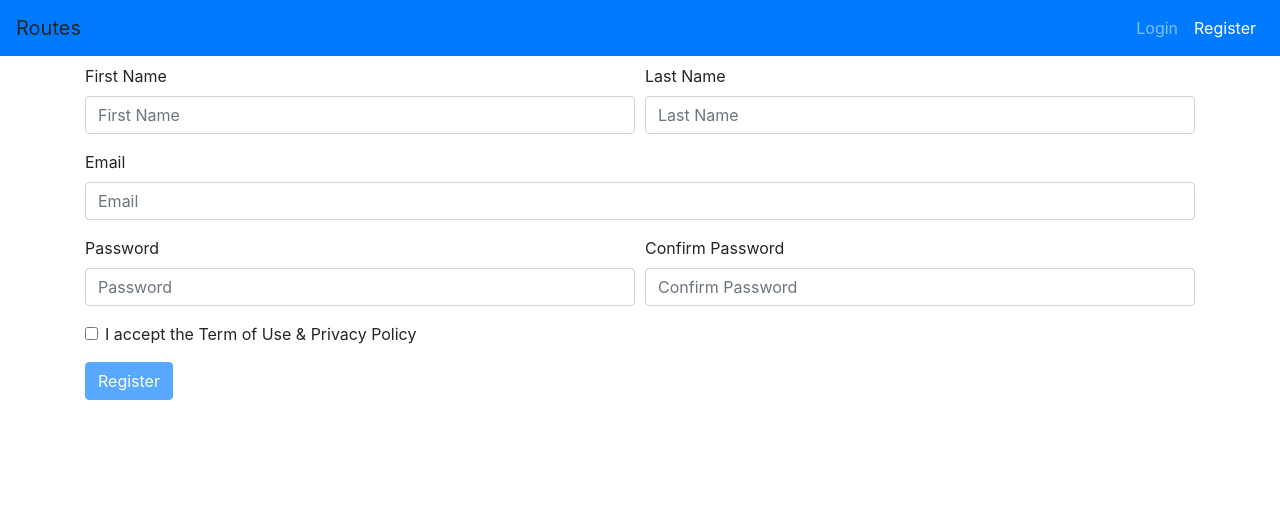
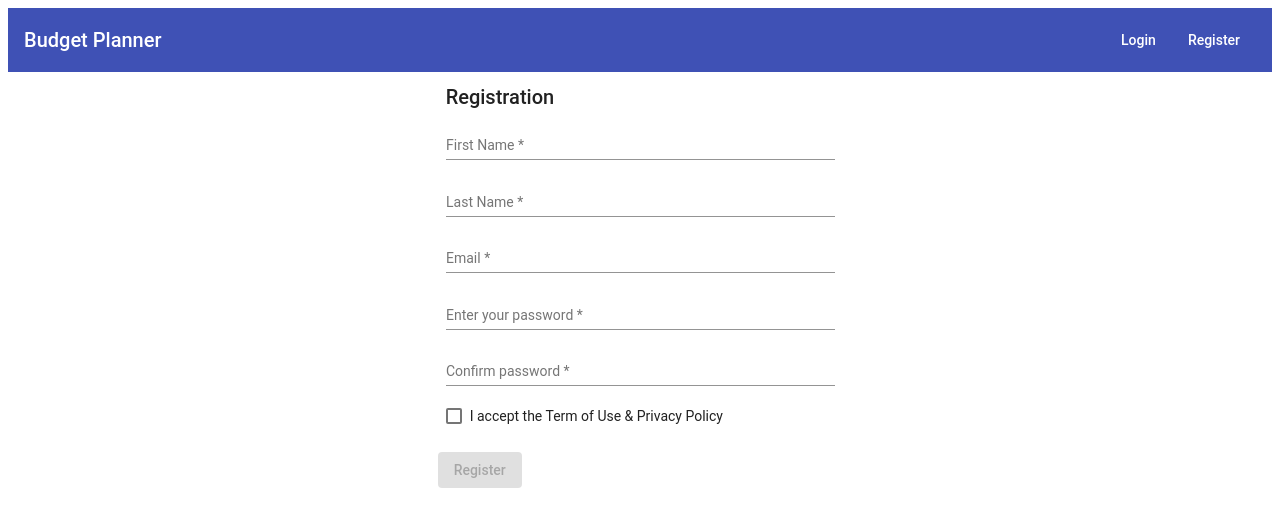
Before and after one commit to 06terlan/BudgetManager2, an Angular app in the folder App/: page /register in a window 1280 px wide. Shown: the top 526 px of the page. Built offline with nearby package versions, Linux system fonts and the light colour scheme.

Commit message:
angular material

```diff
--- a/App/package.json
+++ b/App/package.json
@@ -11,15 +11,18 @@
   },
   "private": true,
   "dependencies": {
-    "@angular/animations": "~7.1.0",
+    "@angular/animations": "^7.1.3",
+    "@angular/cdk": "^7.1.1",
     "@angular/common": "~7.1.0",
     "@angular/compiler": "~7.1.0",
     "@angular/core": "~7.1.0",
     "@angular/forms": "~7.1.0",
+    "@angular/material": "^7.1.1",
     "@angular/platform-browser": "~7.1.0",
     "@angular/platform-browser-dynamic": "~7.1.0",
     "@angular/router": "~7.1.0",
     "core-js": "^2.5.4",
+    "hammerjs": "^2.0.8",
     "rxjs": "~6.3.3",
     "tslib": "^1.9.0",
     "zone.js": "~0.8.26"
--- a/App/src/app/app.component.html
+++ b/App/src/app/app.component.html
@@ -1,20 +1,11 @@
-<nav class="navbar-expand-lg navbar navbar-dark bg-primary">
-  	<a class="navbar-brand">Routes</a>
-  	<button class="navbar-toggler" type="button" data-toggle="collapse" data-target="#navbarNavAltMarkup" aria-controls="navbarNavAltMarkup" aria-expanded="false" aria-label="Toggle navigation">
-    	<span class="navbar-toggler-icon"></span>
-  	</button>
-  	<div class="collapse navbar-collapse" id="navbarNavAltMarkup">
-    	<div class="navbar-nav mr-auto">
-      		<a class="nav-item nav-link" *ngIf="idLoggedIn()" href="#" [routerLink]="['protected']" routerLinkActive="active">Protected</a>
+<mat-toolbar color="primary">
+	<mat-toolbar-row>
+		<span>Budget Planner</span>
+		<span class="menu-spacer"></span>
+		<button mat-button [routerLink]="['login']">Login</button>
+		<button mat-button [routerLink]="['register']">Register</button>
+	</mat-toolbar-row>
+  </mat-toolbar>
 
-    	</div>
-    	<div class="navbar-nav">
-    		<a class="nav-item nav-link" *ngIf="!idLoggedIn()" href="#" [routerLink]="['login']" routerLinkActive="active">Login</a>
-      		<a class="nav-item nav-link" *ngIf="!idLoggedIn()" href="#" [routerLink]="['register']" routerLinkActive="active">Register</a>
-      		<a class="nav-item nav-link" *ngIf="idLoggedIn()" (click)="logout()" href="#" [routerLink]="['logout']" routerLinkActive="active">Logout</a>
-    	</div>
-  	</div>
-</nav>
-<div class="container pt-2">
-  <router-outlet></router-outlet>
-</div>
+
+<router-outlet></router-outlet>
--- a/App/src/app/components/login.component.html
+++ b/App/src/app/components/login.component.html
@@ -1,22 +1,27 @@
 <form [formGroup]="loginForm" (ngSubmit)="onSubmit()">
-  <div class="form-row">
-    <div class="form-group col-md-6">
-      <label>Email</label>
-      <input type="email" class="form-control" placeholder="Email" formControlName="email">
-      <div class="invalid-feedback">
-        Please provide a valid Email.
-      </div>
-    </div>
-    <div class="form-group col-md-6">
-      <label>Password</label>
-      <input type="password" class="form-control" placeholder="Password" formControlName="password">
-      <div class="invalid-feedback">
-        Please provide a valid Password.
-      </div>
-    </div>
-  </div>
-  <div *ngIf="loginError" class="alert alert-danger" role="alert">
-    Email or password is wrong;
-  </div>
-  <button type="submit" class="btn btn-primary" [disabled]="loginForm.invalid">Login</button>
+  <mat-grid-list cols="3" class="">
+    <mat-grid-tile></mat-grid-tile>
+    <mat-grid-tile class="full-match">
+      <mat-card class="login-card">
+        <mat-card-header>
+          <mat-card-title>Login</mat-card-title>
+        </mat-card-header>
+        <mat-card-content>
+
+          <mat-form-field class="full-width">
+            <input matInput placeholder="Email" formControlName="email">
+          </mat-form-field>
+          <mat-form-field class="full-width">
+            <input matInput formControlName="password" placeholder="Enter your password" [type]="hide ? 'password' : 'text'">
+            <mat-icon matSuffix (click)="hide = !hide">{{hide ? 'visibility_off' : 'visibility'}}</mat-icon>
+          </mat-form-field>
+
+        </mat-card-content>
+        <mat-card-actions>
+          <button mat-raised-button color="warn" (click)="onSubmit()" [disabled]="loginForm.invalid">Login</button>
+        </mat-card-actions>
+      </mat-card>
+    </mat-grid-tile>
+    <mat-grid-tile></mat-grid-tile>
+  </mat-grid-list>
 </form>
--- a/App/src/app/components/login.component.ts
+++ b/App/src/app/components/login.component.ts
@@ -11,6 +11,7 @@ import { Router } from '@angular/router';
 export class LoginComponent{
 	loginForm:FormGroup;
 	loginError:boolean = false;
+	private hide:boolean = true;
 
 	constructor(formBuilder:FormBuilder, private userDataServcie:UserDataServcie, private router:Router){
 		this.loginForm = formBuilder.group({
--- a/App/src/app/components/register.component.html
+++ b/App/src/app/components/register.component.html
@@ -1,4 +1,4 @@
-<form [formGroup]="myForm" (ngSubmit)="onSubmit()">
+<!-- <form [formGroup]="myForm" (ngSubmit)="onSubmit()">
   <div class="form-row">
     <div class="form-group col-md-6">
       <label>First Name</label>
@@ -49,4 +49,40 @@
     </div>
   </div>
   <button type="submit" class="btn btn-primary" [disabled]="myForm.invalid">Register</button>
+</form> -->
+<form [formGroup]="registerForm">
+  <mat-grid-list cols="3" class="">
+    <mat-grid-tile></mat-grid-tile>
+    <mat-grid-tile class="full-match">
+      <mat-card class="login-card">
+        <mat-card-header>
+          <mat-card-title>Registration</mat-card-title>
+        </mat-card-header>
+        <mat-card-content>
+
+          <mat-form-field class="full-width">
+            <input matInput placeholder="First Name" formControlName="firstname">
+          </mat-form-field>
+          <mat-form-field class="full-width">
+            <input matInput placeholder="Last Name" formControlName="lastname">
+          </mat-form-field>
+          <mat-form-field class="full-width">
+            <input matInput placeholder="Email" formControlName="email">
+          </mat-form-field>
+          <mat-form-field class="full-width">
+            <input matInput formControlName="password" placeholder="Enter your password" [type]="hide ? 'password' : 'text'">
+          </mat-form-field>
+          <mat-form-field class="full-width">
+            <input matInput formControlName="confirm" placeholder="Confirm password" [type]="hide ? 'password' : 'text'">
+          </mat-form-field>
+          <mat-checkbox formControlName="accept">I accept the Term of Use & Privacy Policy</mat-checkbox>
+
+        </mat-card-content>
+        <mat-card-actions>
+          <button mat-raised-button color="warn" (click)="onSubmit()" [disabled]="registerForm.invalid">Register</button>
+        </mat-card-actions>
+      </mat-card>
+    </mat-grid-tile>
+    <mat-grid-tile></mat-grid-tile>
+  </mat-grid-list>
 </form>
--- a/App/src/app/components/register.component.ts
+++ b/App/src/app/components/register.component.ts
@@ -10,11 +10,12 @@ import { Observable } from "rxjs";
 	styles: []
 })
 export class RegisterComponent{
-	private myForm: FormGroup;
+	private registerForm: FormGroup;
+	private hide:boolean = true;
 
 	constructor(private formBuilder:FormBuilder, private userDataServcie:UserDataServcie, private router:Router){
 
-		this.myForm = formBuilder.group({
+		this.registerForm = formBuilder.group({
 			firstname: ['', Validators.required],
 			lastname: ['', Validators.required],
 			email: ['', [Validators.required, Validators.email], this.checkEmail.bind(this)],
@@ -25,7 +26,7 @@ export class RegisterComponent{
 	}
 
 	onSubmit() {
-	    this.userDataServcie.registerUser(this.myForm.value)
+	    this.userDataServcie.registerUser(this.registerForm.value)
 	    	.then((d)=>{
 	    		this.router.navigate(['login']);
 	    	});
--- a/App/src/index.html
+++ b/App/src/index.html
@@ -5,18 +5,12 @@
     <meta charset="utf-8">
     <meta name="viewport" content="width=device-width, initial-scale=1, shrink-to-fit=no">
     <base href="/">
-    <!-- Bootstrap CSS -->
-    <link rel="stylesheet" href="https://stackpath.bootstrapcdn.com/bootstrap/4.1.3/css/bootstrap.min.css" integrity="sha384-MCw98/SFnGE8fJT3GXwEOngsV7Zt27NXFoaoApmYm81iuXoPkFOJwJ8ERdknLPMO" crossorigin="anonymous">
+    <!-- Material Icons -->
+    <link href="https://fonts.googleapis.com/icon?family=Material+Icons" rel="stylesheet">
 
     <title>my App</title>
   </head>
   <body>
     <app-root></app-root>
-
-    <!-- Optional JavaScript -->
-    <!-- jQuery first, then Popper.js, then Bootstrap JS -->
-    <script src="https://code.jquery.com/jquery-3.3.1.slim.min.js" integrity="sha384-q8i/X+965DzO0rT7abK41JStQIAqVgRVzpbzo5smXKp4YfRvH+8abtTE1Pi6jizo" crossorigin="anonymous"></script>
-    <script src="https://cdnjs.cloudflare.com/ajax/libs/popper.js/1.14.3/umd/popper.min.js" integrity="sha384-ZMP7rVo3mIykV+2+9J3UJ46jBk0WLaUAdn689aCwoqbBJiSnjAK/l8WvCWPIPm49" crossorigin="anonymous"></script>
-    <script src="https://stackpath.bootstrapcdn.com/bootstrap/4.1.3/js/bootstrap.min.js" integrity="sha384-ChfqqxuZUCnJSK3+MXmPNIyE6ZbWh2IMqE241rYiqJxyMiZ6OW/JmZQ5stwEULTy" crossorigin="anonymous"></script>
   </body>
 </html>
--- a/App/src/styles.css
+++ b/App/src/styles.css
@@ -1,6 +1,15 @@
-form.ng-touched .ng-invalid{
-	border-color: #dc3545
+@import "~@angular/material/prebuilt-themes/indigo-pink.css";
+/* top menu */
+.menu-spacer {
+    flex: 1 1 auto;
 }
-form.ng-touched .ng-invalid + .invalid-feedback{
-	display: block;
+.full-match>figure{
+    display: block !important;
+    padding: 5px !important;
 }
+.full-width {
+    width: 100%;
+}
+.login-card .mat-card-header-text{
+    margin-left: 0px;
+}
```
Also changed, not shown: App/src/app/app.module.ts (+7 -2 lines), App/src/app/material.module.ts (added, +35 -0 lines), 1 other file (tests, documents, lock files or other folders).
